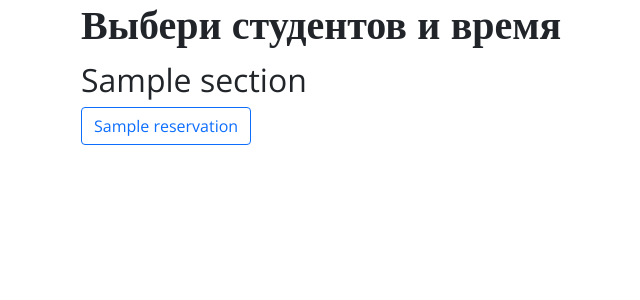
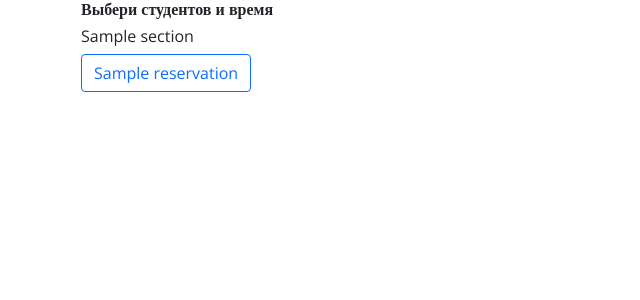
Before and after one commit to nsychev/event-widget, a Python web app: template coffee/templates/main.html in a window 1280 px wide. Shown: the top 300 px of the page, without its empty margins (179-819 px from the left). Run offline with Jinja, Linux system fonts and the light colour scheme; the template is opened without the code that fills it: most values are stand-ins (such as "Sample title", 1, 10 or a date in 2020).

Commit message:
fix font size

```diff
--- a/coffee/templates/base.html
+++ b/coffee/templates/base.html
@@ -22,11 +22,13 @@
 
             h1 {
                 font-weight: 600;
+                font-size: 1rem;
             }
 
             h2 {
                 font-weight: 300;
                 margin-top: 0.4em;
+                font-size: 1rem;
             }
 
             form {
```
